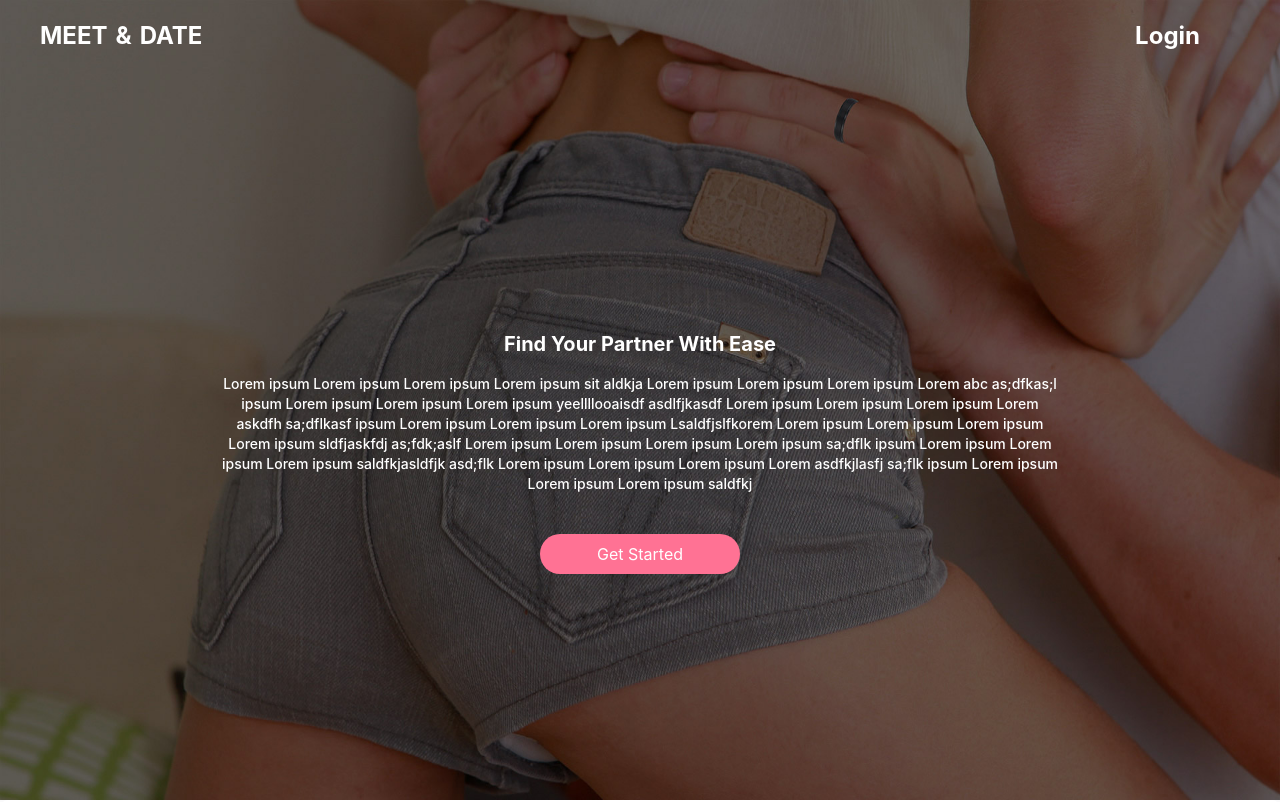
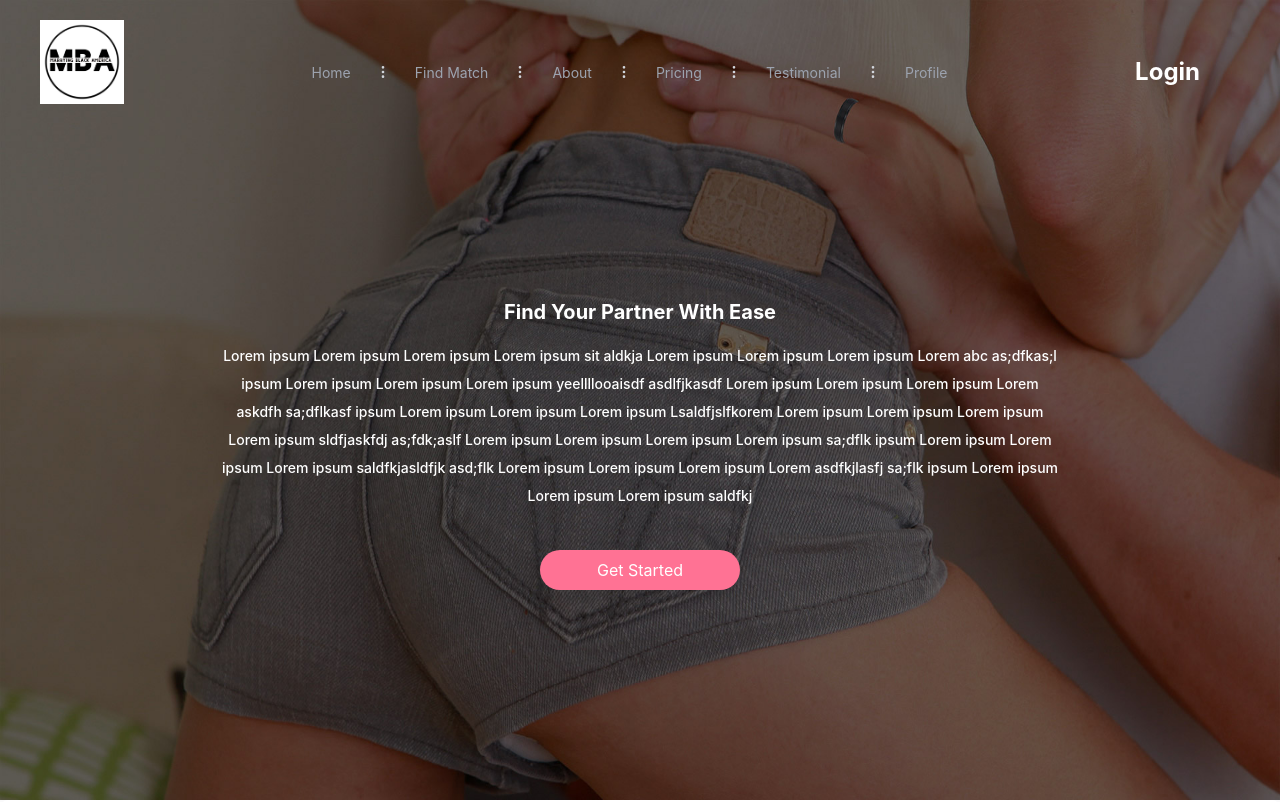
Before and after one commit to HyderAshfaq81/BJ-Social, a React (Create React App) app: page /home in a window 1280 px wide. Shown: the top 802 px of the page. Built offline with nearby package versions, Linux system fonts and the light colour scheme; no server answers.

Commit message:
fix responsive

```diff
--- a/src/Components/Home/About.js
+++ b/src/Components/Home/About.js
@@ -9,8 +9,8 @@ const About = () => {
       </div>
       <div className="w-full md:w-[60%] md:ml-20 flex flex-col justify-center items-center md:items-start">
         <div className="font-bold text-4xl flex justify-center md:justify-start">About Us</div>
-        <div className="text-2xl md:text-3xl leading-5 mt-5 md:mt-10 flex justify-center md:justify-start">The love method</div>
-        <div className="text-lg md:text-xl leading-5 md:leading-7 mt-5 md:mt-10 flex justify-center md:justify-start md:text-start text-center">
+        <div className="text-lg md:text-3xl leading-5 mt-5 md:mt-10 flex justify-center md:justify-start">The love method</div>
+        <div className="text-xs md:text-xl leading-5 md:leading-7 mt-5 md:mt-10 flex justify-center md:justify-start md:text-start text-center">
           Are you looking for the ways to grow your business? If so? you may want to consider hiring a development company t help ypu out. At NETMARK, we provide full-cycle software development services to help business grow.
         </div>
         <div className="mt-5 text-grey1 cursor-pointer w-[200px] h-[40px] flex justify-center items-center bg-[#FF7294] rounded-full">
--- a/src/Components/Home/ContactUs/ContactUs.js
+++ b/src/Components/Home/ContactUs/ContactUs.js
@@ -3,13 +3,13 @@ import imageGirl from "../../../assets/contactUs.jpg";
 
 const ContactUs = () => {
   return (
-    <div className="flex mt-40 bg-grey2">
+    <div className="flex mt-5 md:mt-40 bg-grey2">
       <div className="md:flex hidden w-1/2 flex items-center justify-center">
         <img src={imageGirl} alt="imageGirl" className="h-[90%]" />
       </div>
       <div className="w-full md:w-1/2 flex items-center pl-4 md:pl-20">
         <div className="w-full">
-          <div className="text-4xl font-bold pt-40">Contact Us</div>
+          <div className="text-4xl font-bold pt-5 md:pt-40">Contact Us</div>
           <div className="ml-5 mt-10">
             <div className="flex flex-col mb-5">
               <label className="text-xl font-medium mb-5">First Name</label>
@@ -71,7 +71,7 @@ const ContactUs = () => {
                 required
               />
             </div>
-            <div className="bg-[#FF7294] text-white w-[200px] h-[60px] rounded-full flex justify-center items-center font-bold text-xl cursor-pointer">Submit</div>
+            <div className="bg-[#FF7294] text-white w-[200px] h-[40px] md:h-[60px] rounded-full flex justify-center items-center font-bold text-xl cursor-pointer">Submit</div>
           </div>
         </div>
       </div>
--- a/src/Components/Home/Footer/Footer.js
+++ b/src/Components/Home/Footer/Footer.js
@@ -1,29 +1,24 @@
 import React from "react";
+import MBALogo from '../../../assets/MBALogo.png';
 
 const Footer = () => {
   return (
-    <div className="pt-40">
+    <div className="pt-5 md:pt-40">
       <div className="w-[80%] m-auto grid grid-cols-1 md:grid-cols-2 lg:grid-cols-4">
-        <div className="w-11/12">
+        <div className="w-full md:w-11/12">
           <div className="flex justify-center">
-            <a href="/" className="ml-10 flex relative">
-              <a href="/">
-                <img src="https://logowik.com/content/uploads/images/sexy-woman1909.logowik.com.webp" className="w-[100px] h-[80px]" />
-              </a>
-              <div className="font-bold text-2xl flex items-center absolute top-4 -left-7">
-                <div className="mr-7">MEET</div>
-                <div>DATE</div>
-              </div>
+            <a href="/home" className="md:flex hover:text-[#FF7294] text-white mb-5">
+              <img src={MBALogo} alt="logo" width={100} height={100}/>
             </a>
           </div>
-          <div className="mt-5 text-xl text-gray-500 font-medium">
+          <div className="mt-5 text-xs md:text-xl text-gray-500 font-medium text-center">
             Lorem Ipsum is simply dummy text of the printing and industry.
             Lorem Ipsum has been the industry's standard dummy text ever since the 1500s.
           </div>
         </div>
         <div>
-          <div className="text-3xl font-bold mb-10 mt-3">Company Info</div>
-          <div className="text-xl text-gray-500 font-medium leading-8 ml-3">
+          <div className="text-lg md:text-3xl font-bold mb-5 md:mb-10 mt-3">Company Info</div>
+          <div className="text-sm md:text-xl text-gray-500 font-medium leading-5 md:leading-8 ml-3">
             <div>Home</div>
             <div>Match</div>
             <div>About</div>
@@ -32,8 +27,8 @@ const Footer = () => {
           </div>
         </div>
         <div>
-          <div className="text-3xl font-bold mb-10 mt-3">Resources</div>
-          <div className="text-xl text-gray-500 font-medium leading-8 ml-3">
+          <div className="text-lg md:text-3xl font-bold mb-5 md:mb-10 mt-3">Resources</div>
+          <div className="text-sm md:text-xl text-gray-500 font-medium leading-5 md:leading-8 ml-3">
             <div>IOS & Andriod </div>
             <div>Watch a Demo</div>
             <div>Customers</div>
@@ -41,14 +36,14 @@ const Footer = () => {
           </div>
         </div>
         <div>
-          <div className="text-3xl font-bold mb-10 mt-3">Contact</div>
-          <div className="text-xl text-gray-500 font-medium leading-8 ml-3">
+          <div className="text-lg md:text-3xl font-bold mb-5 md:mb-10 mt-3">Contact</div>
+          <div className="text-sm md:text-xl text-gray-500 font-medium leading-5 md:leading-8 ml-3">
             <div>Newyork city. abc 1122</div>
             <div>+11122222000</div>
           </div>
         </div>
       </div>
-      <div className="text-xl w-full flex justify-center items-center bg-[#FF7294] py-3 mt-5">Copyright Company. All right reserved</div>
+      <div className="text-xs md:text-xl w-full flex justify-center items-center bg-[#FF7294] py-3 mt-5">Copyright Company. All right reserved</div>
     </div>
   )
 }
--- a/src/Components/Home/Header.js
+++ b/src/Components/Home/Header.js
@@ -1,28 +1,28 @@
-import React from "react";
+import React, {useState} from "react";
+import MBALogo from '../../assets/MBALogo.png';
 
 const Header = () => {
+  const [isMenuOpen, setIsMenuOpen] = useState(false);
+
+  const toggleMenu = () => {
+    setIsMenuOpen(!isMenuOpen);
+  };
   return (
     <header className="pb-6 bg-white lg:pb-0">
       <div className="px-4 mx-auto max-w-7xl sm:px-6 lg:px-8">
         <nav className="flex items-center justify-between h-16 lg:h-20">
           <div className="flex-shrink-0 mx-2">
             <div className="flex justify-center my-4">
-              <a href="/" className="flex relative">
-                <a href="/">
-                  <img
-                    src="https://logowik.com/content/uploads/images/sexy-woman1909.logowik.com.webp"
-                    className="w-[100px] h-[80px]"
-                  />
+              <div className="flex justify-center">
+                <a href="/home" className="md:flex hover:text-[#FF7294] text-white mb-5">
+                  <img src={MBALogo} alt="logo" width={100} height={100}/>
                 </a>
-                <div className="font-bold text-2xl flex items-center absolute top-4 -left-7">
-                  <div className="mr-7">MEET</div>
-                  <div>DATE</div>
               </div>
-              </a>
             </div>
           </div>
 
           <button
+            onClick={() => toggleMenu()}
             type="button"
             className="inline-flex p-2 text-black transition-all duration-200 rounded-md lg:hidden focus:bg-gray-100 hover:bg-gray-100"
           >
@@ -56,7 +56,6 @@ const Header = () => {
               />
             </svg>
           </button>
-
           <div className="hidden lg:flex lg:items-center lg:ml-auto lg:space-x-10">
             <a
               href="/home"
@@ -120,6 +119,7 @@ const Header = () => {
             Logout{" "}
           </a>
         </nav>
+        {isMenuOpen &&
           <nav className="pt-4 pb-6 bg-white border border-gray-200 rounded-md shadow-md lg:hidden">
             <div className="flow-root">
               <div className="flex flex-col px-6 -my-2 space-y-1">
@@ -129,7 +129,7 @@ const Header = () => {
                   className="inline-flex py-2 text-base font-medium text-black transition-all duration-200 hover:text-base focus:text-base"
                 >
                   {" "}
-                home{" "}
+                  Home{" "}
                 </a>
 
                 <a
@@ -166,6 +166,14 @@ const Header = () => {
                   {" "}
                   Profile{" "}
                 </a>
+                <a
+                  href="/pricing"
+                  title=""
+                  className="inline-flex py-2 text-base font-medium text-black transition-all duration-200 hover:text-base focus:text-base"
+                >
+                  {" "}
+                  Pricing{" "}
+                </a>
               </div>
             </div>
 
@@ -173,7 +181,7 @@ const Header = () => {
               <a
                 href="#"
                 title=""
-              className="inline-flex justify-center px-4 py-3 text-base font-semibold text-white transition-all duration-200 bg-blue-600 border border-transparent rounded-md tems-center hover:bg-blue-700 focus:bg-blue-700"
+                className="inline-flex justify-center px-4 py-3 text-base font-semibold text-white transition-all duration-200 bg-base border border-transparent rounded-md tems-center hover:bg-blue-700 focus:bg-blue-700"
                 role="button"
               >
                 {" "}
@@ -181,6 +189,7 @@ const Header = () => {
               </a>
             </div>
           </nav>
+        }
       </div>
     </header>
   );
--- a/src/Components/Home/HowItWorks.js
+++ b/src/Components/Home/HowItWorks.js
@@ -8,11 +8,11 @@ const HowItWorks = () => {
         <div className="flex justify-evenly w-full m-auto bg-white rounded-[8px] py-5 w-[80%]">
           <div className="flex flex-col justify-center items-center">
             <div className="text-xl md:text-2xl lg:text-4xl font-bold text-[#FF7294] flex justify-center">15k</div>
-            <div className="text-xs md:text-lg lg:text-2xl text-black font-bold">clients</div>
+            <div className="text-xs md:text-lg lg:text-2xl text-black font-bold">Clients</div>
           </div>
           <div className="flex flex-col justify-center items-center">
             <div className="text-xl md:text-2xl lg:text-4xl font-bold text-[#FF7294]">150k</div>
-            <div className="text-xs md:text-lg lg:text-2xl text-black font-bold">Years of Experience</div>
+            <div className="text-xs md:text-lg lg:text-2xl text-black font-bold">Experience</div>
           </div>
           <div className="flex flex-col justify-center items-center">
             <div className="text-xl md:text-2xl lg:text-4xl font-bold text-[#FF7294] justify-center">15</div>
@@ -23,7 +23,7 @@ const HowItWorks = () => {
             <div className="text-xs md:text-lg lg:text-2xl text-black font-bold">Hours of Effort</div>
           </div>
         </div>
-        <div className="bg-grey2 w-full pt-20 xl:pt-40 flex justify-center">
+        <div className="bg-grey2 w-full pt-5 md:pt-20 xl:pt-40 flex justify-center">
           <div className="flex flex-col justify-center items-center w-[60%]">
             <div className="text-4xl font-bold leading-7 mb-4">How It Works</div>
             <div className="text-[8px] md:text-sm font-[500] leading-3 lg:leading-7 text-center">
--- a/src/Components/Home/NavBar.js
+++ b/src/Components/Home/NavBar.js
@@ -1,45 +1,110 @@
-import React from "react";
+import React, {useState} from "react";
 import { Link, useNavigate } from "react-router-dom";
 import coverImage from '../../assets/cover.jpeg';
 import './home.css';
 import { toast } from "react-toastify";
+import MBALogo from '../../assets/MBALogo.png';
 
 const Home = () => {
   const token = localStorage.getItem('authToken')
   const navigate = useNavigate();
+  const [isMenuOpen, setIsMenuOpen] = useState(false);
+
+  const toggleMenu = () => {
+    setIsMenuOpen(!isMenuOpen);
+  };
   return (
     <div className="bg-image w-full h-screen px-10 pt-5 relative">
       <div className="flex justify-between">
-        <div>
-          <a href="/home" className="flex hover:text-[#FF7294] text-white">
-            <div className="font-bold text-2xl flex items-center">
-              <div className="mr-2">MEET</div>
-              <div className="mr-2">&</div>
-              <div>DATE</div>
-            </div>
+        <div className="hidden lg:flex justify-center">
+          <a href="/home" className="md:flex hover:text-[#FF7294] text-white mb-5">
+            <img src={MBALogo} alt="logo" width={100} height={100}/>
           </a>
         </div>
-        {/* <nav>
-          <ul className="flex">
-            <li>
-              <Link to="/home" className="text-2xl mr-10 font-bold hover:underline hover:text-[#FF7294] text-white">Home</Link>
+        <nav class="w-full relative md:px-4 py-4 flex justify-between items-center">
+          <div class="lg:hidden">
+            <div class="navbar-burger flex items-center text-blue-600 p-3 cursor-pointer" onClick={() => toggleMenu()}>
+              <svg class="block h-4 w-4 fill-current" viewBox="0 0 20 20" xmlns="http://www.w3.org/2000/svg">
+                <title>Mobile menu</title>
+                <path d="M0 3h20v2H0V3zm0 6h20v2H0V9zm0 6h20v2H0v-2z"></path>
+              </svg>
+            </div>
+          </div>
+          <ul class="hidden lg:flex lg:mx-auto lg:flex lg:items-center justify-center lg:w-auto lg:space-x-6 w-full">
+            <li><a class="text-sm text-gray-400 hover:text-gray-500" href="/home">Home</a></li>
+            <li class="text-gray-300">
+              <svg xmlns="http://www.w3.org/2000/svg" fill="none" stroke="currentColor" class="w-4 h-4 current-fill" viewBox="0 0 24 24">
+                <path stroke-linecap="round" stroke-linejoin="round" stroke-width="2" d="M12 5v0m0 7v0m0 7v0m0-13a1 1 0 110-2 1 1 0 010 2zm0 7a1 1 0 110-2 1 1 0 010 2zm0 7a1 1 0 110-2 1 1 0 010 2z" />
+              </svg>
             </li>
-            <li>
-              <Link to="/find_matches" className="text-2xl mr-10 font-bold hover:underline hover:text-[#FF7294] text-white">Find Match</Link>
+            <li><a class="text-sm text-gray-400 hover:text-gray-500" href="/find_matches">Find Match</a></li>
+            <li class="text-gray-300">
+              <svg xmlns="http://www.w3.org/2000/svg" fill="none" stroke="currentColor" class="w-4 h-4 current-fill" viewBox="0 0 24 24">
+                <path stroke-linecap="round" stroke-linejoin="round" stroke-width="2" d="M12 5v0m0 7v0m0 7v0m0-13a1 1 0 110-2 1 1 0 010 2zm0 7a1 1 0 110-2 1 1 0 010 2zm0 7a1 1 0 110-2 1 1 0 010 2z" />
+              </svg>
             </li>
-            <li>
-              <Link to="/home" className="text-2xl mr-10 font-bold hover:underline hover:text-[#FF7294] text-white">About</Link>
+            <li><a class="text-sm text-gray-400 hover:text-gray-500" href="/home">About</a></li>
+            <li class="text-gray-300">
+              <svg xmlns="http://www.w3.org/2000/svg" fill="none" stroke="currentColor" class="w-4 h-4 current-fill" viewBox="0 0 24 24">
+                <path stroke-linecap="round" stroke-linejoin="round" stroke-width="2" d="M12 5v0m0 7v0m0 7v0m0-13a1 1 0 110-2 1 1 0 010 2zm0 7a1 1 0 110-2 1 1 0 010 2zm0 7a1 1 0 110-2 1 1 0 010 2z" />
+              </svg>
             </li>
-            <li>
-              <Link to="/testimonail" className="text-2xl mr-10 font-bold hover:underline hover:text-[#FF7294] text-white">Testomonial</Link>
+            <li><a class="text-sm text-gray-400 hover:text-gray-500" href="/pricing">Pricing</a></li>
+            <li class="text-gray-300">
+              <svg xmlns="http://www.w3.org/2000/svg" fill="none" stroke="currentColor" class="w-4 h-4 current-fill" viewBox="0 0 24 24">
+                <path stroke-linecap="round" stroke-linejoin="round" stroke-width="2" d="M12 5v0m0 7v0m0 7v0m0-13a1 1 0 110-2 1 1 0 010 2zm0 7a1 1 0 110-2 1 1 0 010 2zm0 7a1 1 0 110-2 1 1 0 010 2z" />
+              </svg>
             </li>
-            <li>
-              <Link to="/profile" className="text-2xl mr-10 font-bold hover:underline hover:text-[#FF7294] text-white">Profile</Link>
+            <li><a class="text-sm text-gray-400 hover:text-gray-500" href="/testimonail">Testimonial</a></li>
+            <li class="text-gray-300">
+              <svg xmlns="http://www.w3.org/2000/svg" fill="none" stroke="currentColor" class="w-4 h-4 current-fill" viewBox="0 0 24 24">
+                <path stroke-linecap="round" stroke-linejoin="round" stroke-width="2" d="M12 5v0m0 7v0m0 7v0m0-13a1 1 0 110-2 1 1 0 010 2zm0 7a1 1 0 110-2 1 1 0 010 2zm0 7a1 1 0 110-2 1 1 0 010 2z" />
+              </svg>
+            </li>
+            <li><a class="text-sm text-gray-400 hover:text-gray-500" href="/profile">Profile</a></li>
+          </ul>
+        </nav>
+        {isMenuOpen &&
+          <div class="navbar-menu relative z-50 lg:hidden">
+            <div class="navbar-backdrop fixed inset-0 bg-gray-800 opacity-25"></div>
+            <nav class="fixed top-0 left-0 bottom-0 flex flex-col w-5/6 max-w-sm py-6 px-6 bg-white border-r overflow-y-auto">
+              <div class="flex items-center mb-8 justify-between">
+                <a href="/home" className="md:flex hover:text-[#FF7294] text-white mb-5">
+                  <img src={MBALogo} alt="logo" width={100} height={100}/>
+                </a>
+                <button class="navbar-close" onClick={() => toggleMenu()}>
+                  <svg class="h-6 w-6 text-gray-400 cursor-pointer hover:text-gray-500" xmlns="http://www.w3.org/2000/svg" fill="none" viewBox="0 0 24 24" stroke="currentColor">
+                    <path stroke-linecap="round" stroke-linejoin="round" stroke-width="2" d="M6 18L18 6M6 6l12 12"></path>
+                  </svg>
+                </button>
+              </div>
+              <div>
+                <ul>
+                  <li class="mb-1">
+                    <a class="block p-4 text-sm font-semibold text-gray-400 hover:bg-blue-50 hover:text-base rounded" href="/home">Home</a>
+                  </li>
+                  <li class="mb-1">
+                    <a class="block p-4 text-sm font-semibold text-gray-400 hover:bg-blue-50 hover:text-base rounded" href="/find_matches">Find Match</a>
+                  </li>
+                  <li class="mb-1">
+                    <a class="block p-4 text-sm font-semibold text-gray-400 hover:bg-blue-50 hover:text-base rounded" href="/home">About</a>
+                  </li>
+                  <li class="mb-1">
+                    <a class="block p-4 text-sm font-semibold text-gray-400 hover:bg-blue-50 hover:text-base rounded" href="/pricing">Pricing</a>
+                  </li>
+                  <li class="mb-1">
+                    <a class="block p-4 text-sm font-semibold text-gray-400 hover:bg-blue-50 hover:text-base rounded" href="/testimonail">Testimonial</a>
+                  </li>
+                  <li class="mb-1">
+                    <a class="block p-4 text-sm font-semibold text-gray-400 hover:bg-blue-50 hover:text-base rounded" href="/profile">Profile</a>
                   </li>
                 </ul>
-        </nav> */}
+              </div>
+            </nav>
+          </div>
+        }
         {token ?
-        <div className="text-2xl mr-10 font-bold hover:underline cursor-pointer hover:text-[#FF7294] text-white"
+          <div className="flex items-center text-2xl md:mr-10 font-bold hover:underline cursor-pointer hover:text-[#FF7294] text-white"
             onClick={() => {
               localStorage.removeItem('authToken')
               toast.success('Logged out successfully');
@@ -49,7 +114,7 @@ const Home = () => {
             Logout
           </div>
         :
-        <div className="text-2xl mr-10 font-bold hover:underline cursor-pointer hover:text-[#FF7294] text-white"
+          <div className="flex items-center text-2xl md:mr-10 font-bold hover:underline cursor-pointer hover:text-[#FF7294] text-white"
             onClick={() => {
               navigate('/login')
             }}
@@ -58,9 +123,9 @@ const Home = () => {
           </div>
         }
       </div>
-      <div className="flex flex-col justify-center md:items-center w-full md:w-[80%] xl:w-[70%] 2xl:w-[60%] h-[80vh] md:h-screen md:m-auto h-full text-white">
+      <div className="flex flex-col justify-center md:items-center w-full md:w-[80%] xl:w-[70%] 2xl:w-[60%] h-[80vh] md:m-auto text-white">
         <div className="text-lg md:text-xl md:text-4xl font-bold leading-7 mb-4">Find Your Partner With Ease</div>
-        <div className="text-[8px] md:text-sm font-[500] leading-7 md:text-center md:flex hidden">
+        <div className="text-[8px] md:text-sm font-[500] leading-3 lg:leading-7 md:text-center ">
           Lorem ipsum Lorem ipsum Lorem ipsum Lorem ipsum sit
           aldkja Lorem ipsum Lorem ipsum Lorem ipsum Lorem abc
           as;dfkas;l ipsum Lorem ipsum Lorem ipsum Lorem ipsum yeellllooaisdf
@@ -72,11 +137,11 @@ const Home = () => {
           asd;flk Lorem ipsum Lorem ipsum Lorem ipsum Lorem asdfkjlasfj
           sa;flk ipsum Lorem ipsum Lorem ipsum Lorem ipsum saldfkj
         </div>
-        <div className="text-xs md:text-sm font-[500] leading-2 md:text-center flex md:hidden">
+        {/* <div className="text-xs md:text-sm font-[500] leading-2 md:text-center flex md:hidden">
           Lorem ipsum Lorem ipsum Lorem ipsum Lorem ipsum sit
           aldkja Lorem ipsum Lorem ipsum Lorem ipsum Lorem abc
           as;dfkas;l ipsum Lorem ipsum Lorem ipsum Lorem ipsum yeellllooaisdf
-        </div>
+        </div> */}
         <div className="text-white bg-[#FF7294] w-[200px] h-[40px] flex items-center justify-center rounded-[20px] mt-10 cursor-pointer">Get Started</div>
       </div>
     </div>
```
Also changed, not shown: src/Components/Home/Reviews/Reviews.js (+5 -5 lines). Lines whose indentation alone changed are shown as unchanged.
